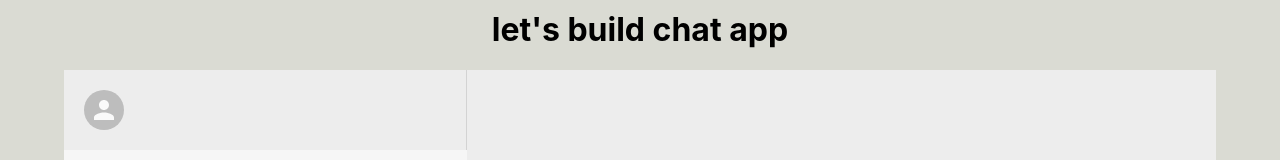
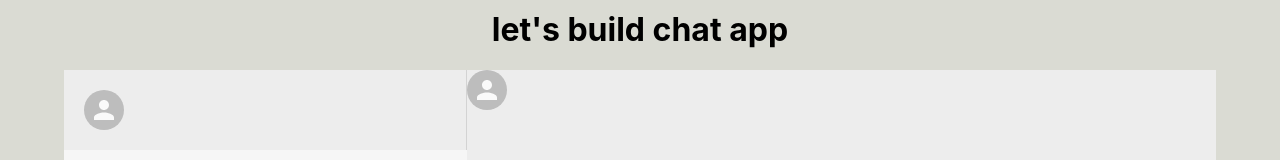
Before and after one commit to DhiaMbarki/chat-app, a React (Create React App) app in the folder chat-app/: page / in a window 1280 px wide. Shown: the top 160 px of the page. Built offline with nearby package versions, Linux system fonts and the light colour scheme.

Commit message:
add 3 section in speak chat

```diff
--- a/chat-app/src/App.js
+++ b/chat-app/src/App.js
@@ -1,5 +1,6 @@
 import React from "react";
 import "./App.css";
+import Speak from "./contact/Speak";
 import Sidebar from "./leftebar/Leftbar";
 
 function App() {
@@ -7,8 +8,8 @@ function App() {
     <div className="app">
       <h1>let's build chat app</h1>
       <div className="app__body">
-        <Sidebar/>
-        {/* <Chat/>  */}
+        <Sidebar />
+        <Speak />
       </div>
     </div>
   );
--- a/chat-app/src/chats/ChatSide.js
+++ b/chat-app/src/chats/ChatSide.js
@@ -11,7 +11,7 @@ function ChatSide({id,name,addNewChat}) {
     }, []);
 
     const createChat = () => {
-        const roomName = prompt("Create your Chat here");
+        const roomName = prompt("Create your room Chat here 😃");
 
         if(roomName){
             //dtabase stuff ...
@@ -20,7 +20,7 @@ function ChatSide({id,name,addNewChat}) {
 
     return !addNewChat ? (
             <div className="sidebarChat">
-                <Avatar src={`https://avatars.dicebear.com/api/human/${seed}.svg`}/>
+                <Avatar src={`https://avatars.dicebear.com/api/bottts/${seed}.svg`}/>
                 <div className="sidebarChat_info">
                     <h2>Romm name</h2>
                     <p>last message ...</p>
--- /dev/null
+++ b/chat-app/src/contact/Speak.js
@@ -0,0 +1,19 @@
+import React from 'react'
+import "./speak.css"
+import { Avatar} from "@material-ui/core";
+
+function Speak() {
+    return (
+        <div className="chat">
+            <div className="chat_header">
+                <Avatar/>
+            </div>
+            <div className="chat_body">
+
+            </div>
+            <div className="chat_footer"></div>
+        </div>
+    )
+}
+
+export default Speak
--- /dev/null
+++ b/chat-app/src/contact/speak.css
@@ -0,0 +1,5 @@
+.chat{
+    flex: 0.65;
+    display: flex;
+    flex-direction: column;
+}
```
